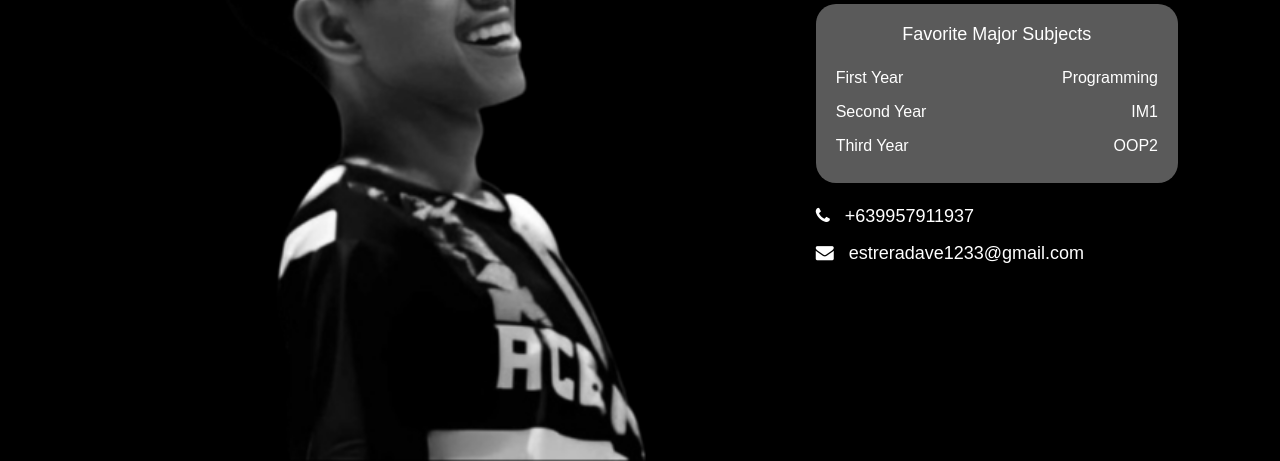
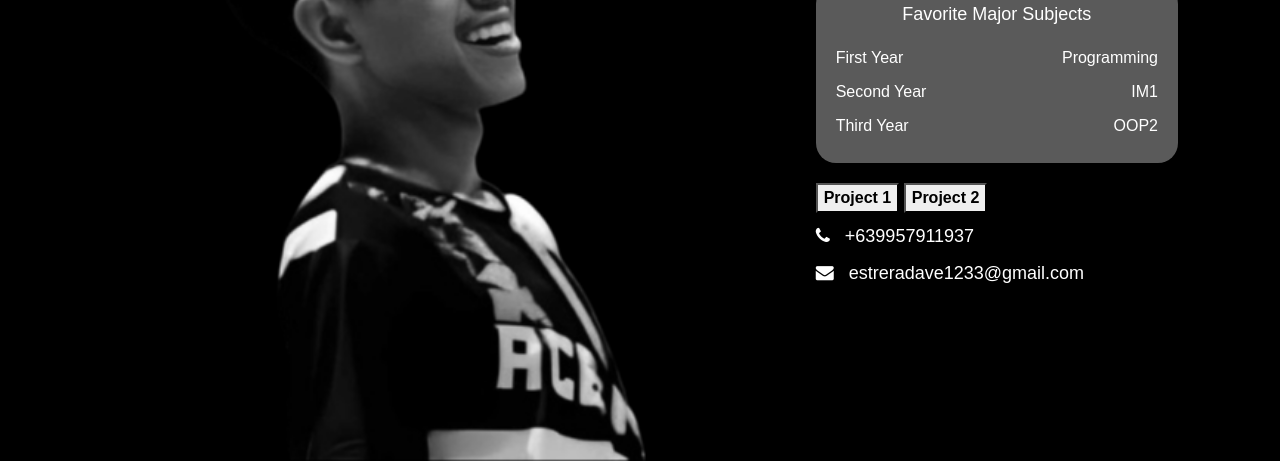
Before and after one commit to Estreradave1233/Resume, a plain HTML site: page index.html in a window 1280 px wide. Shown: the part 488-949 px from the top of the page. Drawn offline with nearby package versions, Linux system fonts and the light colour scheme.

Commit message:
Update index.html

```diff
--- a/index.html
+++ b/index.html
@@ -78,6 +78,8 @@
 
             <!-- Contact Info Below the Subjects Box -->
             <div class="contact-info">
+               <a href="https://projectno1.vercel.app"><button class="know-more"><strong>Project 1</strong></button></a>
+                <a href="https://projectno1.vercel.app"><button class="know-more"><strong>Project 2</strong></button></a>
               <p><i class="fa fa-phone"></i> +639957911937</p>
               <p><i class="fa fa-envelope"></i> estreradave1233@gmail.com</p>
             </div>
```
